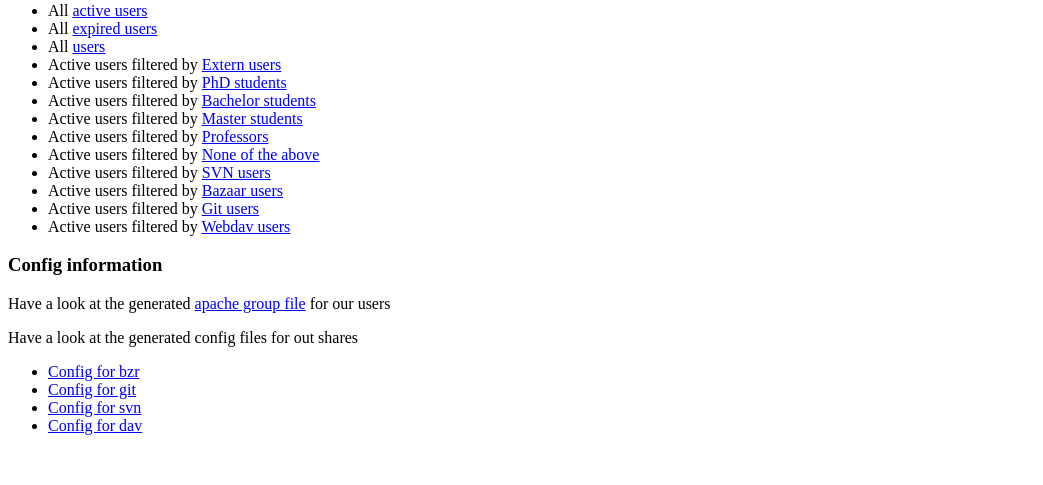
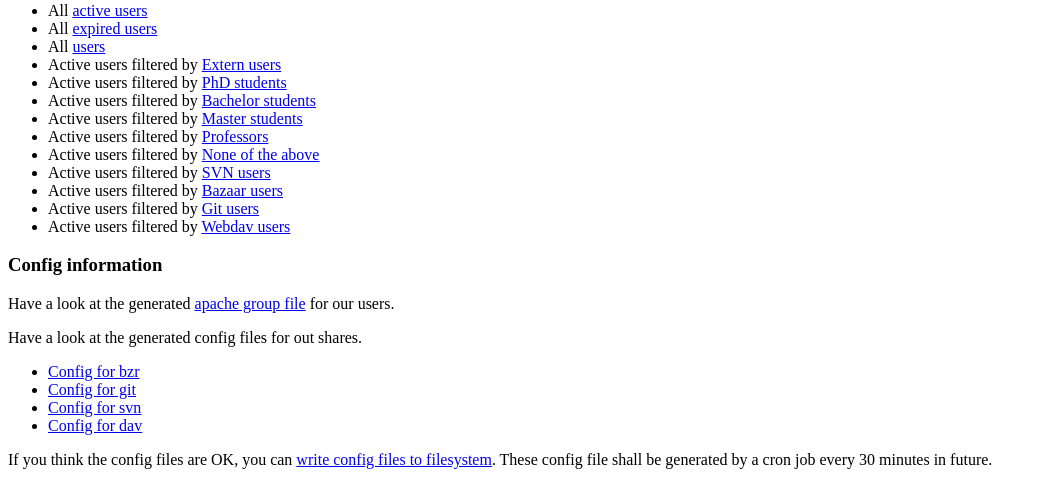
Before and after one commit to simeonfelis/apache_admin, a Django app: page / in a window 1280 px wide. Shown: the part 577-1062 px from the top of the page, without its empty margins (0-1043 px from the left). Before the commit the page ends 1012 px from the top, so only its background shows below. Run offline with Django 3.2, Linux system fonts and the light colour scheme.

Commit message:
Added link to trigger config file generation

```diff
--- a/templates/index.html
+++ b/templates/index.html
@@ -46,15 +46,19 @@
         {% if configs %}
         <h3>Config information</h3>
 
-        <p>Have a look at the generated <a href="{% url home %}groups.dav">apache group file</a> for our users</p>
+        <p>Have a look at the generated <a href="{% url home %}groups.dav">apache group file</a> for our users.</p>
 
-        <p>Have a look at the generated config files for out shares</p>
+        <p>Have a look at the generated config files for out shares.</p>
 
         <ul>
         {% for c in configs %}
             <li><a href="{% url home %}config/{{ c }}">Config for {{ c }}</a></li>
         {% endfor %}
         </ul>
+
+        <p>If you think the config files are OK, you can <a href="{% url home %}write_configs/all">write config files to filesystem</a>.
+        These config file shall be generated by a cron job every 30 minutes in future.</p>
+
         {% else %}
         <p>No configs available</p>
         {% endif %}
```
